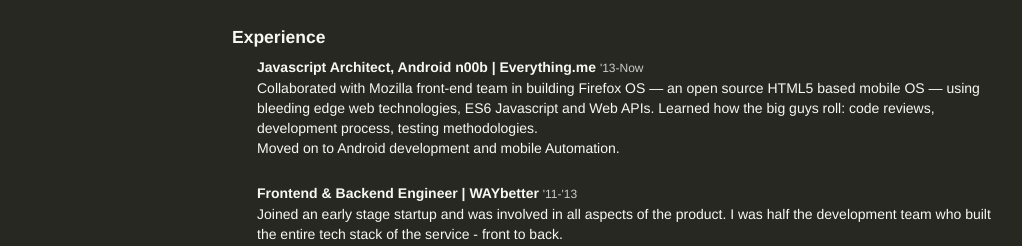
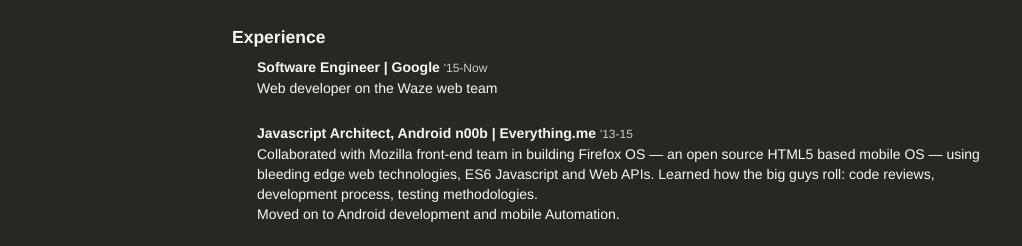
Before and after one commit to amirnissim/amirnissim.github.com, a plain HTML site: page index.html in a window 1280 px wide. Shown: the part 514-760 px from the top of the page, without its empty margins (23-1045 px from the left). Drawn offline with Linux system fonts and the light colour scheme.

Commit message:
update (Google)

```diff
--- a/index.html
+++ b/index.html
@@ -84,8 +84,17 @@
                 <h4>Experience</h4>
                 <ul class="cv-list">
                     <li class="cv-item">
+                        <span class="cv-item-title">Software Engineer | Google</span>
+                        <span class="cv-item-when">'15-Now</span>
+
+                        <p class="cv-item-content">
+                            Web developer on the Waze web team
+                        </p>
+                    </li>
+
+                    <li class="cv-item">
                         <span class="cv-item-title">Javascript Architect, Android n00b | Everything.me</span>
-                        <span class="cv-item-when">'13-Now</span>
+                        <span class="cv-item-when">'13-15</span>
 
                         <p class="cv-item-content">
                             Collaborated with Mozilla front-end team in building Firefox OS &mdash; an open source HTML5 based mobile OS &mdash; using bleeding edge web technologies, ES6 Javascript and Web APIs.
```
